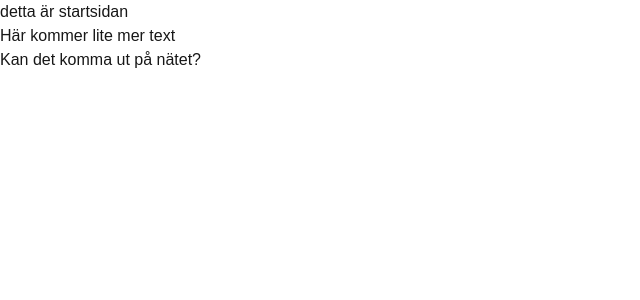
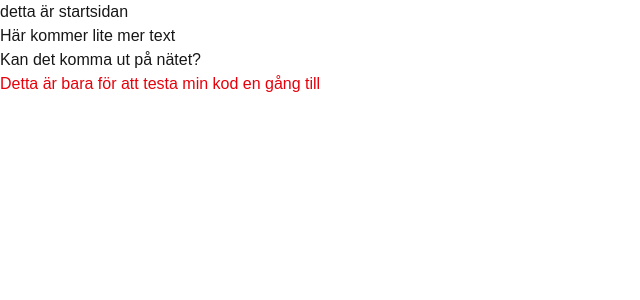
Before and after one commit to SabomsCleaning/CleaningFrontend, a Next.js app: page / in a window 1280 px wide. Shown: the top 300 px of the page, without its empty margins (0-640 px from the left). Built offline with nearby package versions, Linux system fonts and the light colour scheme.

Commit message:
Adding red text

```diff
--- a/src/app/page.tsx
+++ b/src/app/page.tsx
@@ -4,6 +4,7 @@ export default function Home() {
     <div>detta är startsidan</div>
 <h1>Här kommer lite mer text</h1>
 <h2>Kan det komma ut på nätet?</h2>
+<h3 className="text-red-600">Detta är bara för att testa min kod en gång till</h3>
     </div>
   );
 }
```
